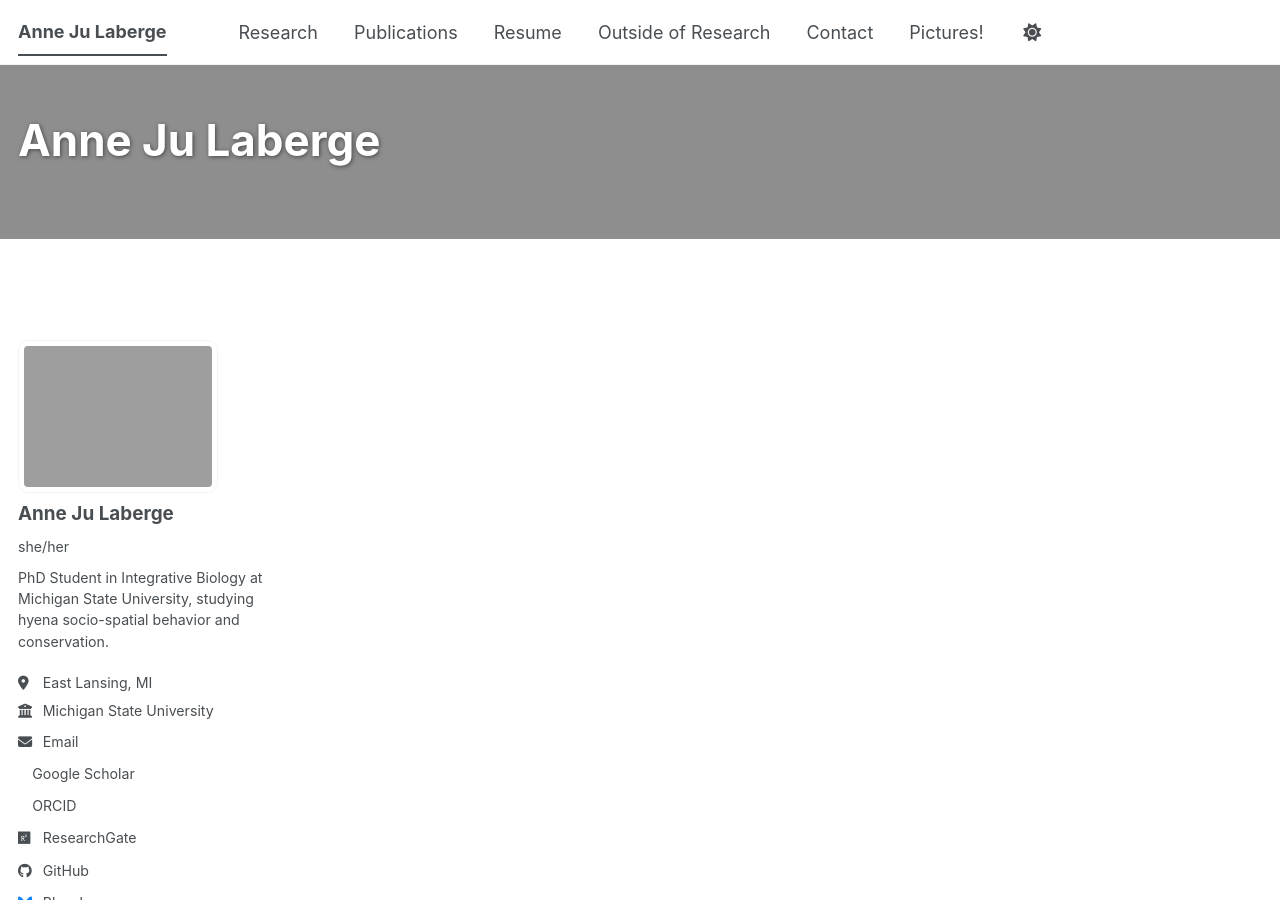
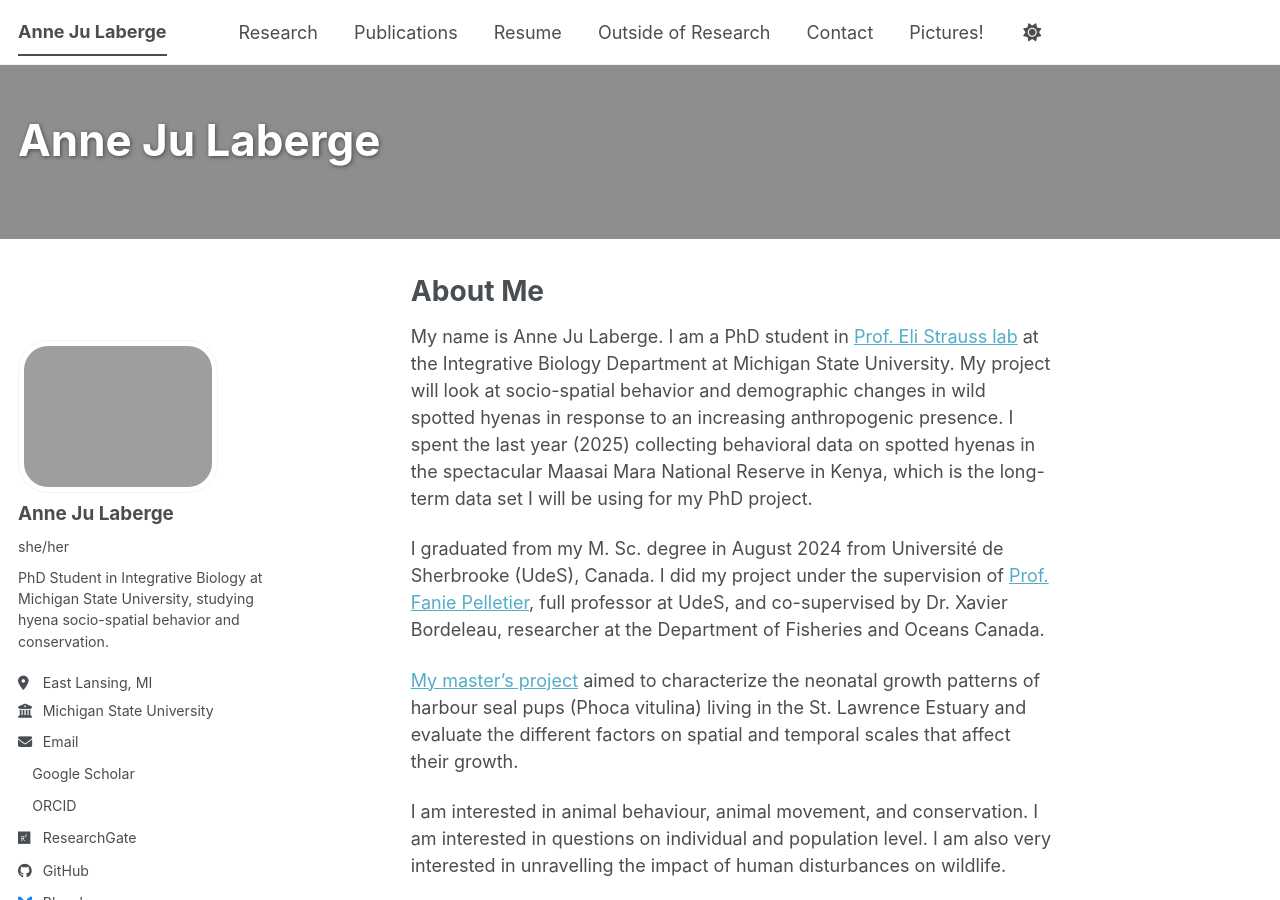
Before and after one commit to AnneJuL/annejul.github.io, a Jekyll site: the page built from _pages/about.md, in a window 1280 px wide and 900 px high. Built offline with Jekyll 4.4.1, drawn with Linux system fonts in a browser that asks for light colours; a style sheet for code colours, icons or effects is not loaded.

Commit message:
Adjust sidebar and avatar styles in main.scss

```diff
--- a/assets/css/main.scss
+++ b/assets/css/main.scss
@@ -39,9 +39,10 @@
 
 /* Remove circle from profile picture */
 .author__avatar img {
-  border-radius: 10px !important;
+  border-radius: 30px !important;
   max-width: 200px;
 }
+
 
 /* ===== SIDEBAR — wider, bigger font, no sticky scroll ===== */
 .sidebar.sticky {
@@ -51,16 +52,22 @@
   max-height: none !important;
   height: auto !important;
 }
+
 .sidebar {
   overflow: visible !important;
   max-height: none !important;
   font-size: 1.05rem;
 }
 
-/* Make sidebar wider on larger screens */
+/* Sidebar wider + content adjusts to match */
 @media (min-width: 64em) {
   .sidebar {
     width: 280px !important;
+    float: left !important;
+  }
+  .page {
+    float: right !important;
+    width: calc(100% - 300px) !important;
   }
 }
 
@@ -68,9 +75,12 @@
   .sidebar {
     width: 320px !important;
   }
+  .page {
+    width: calc(100% - 340px) !important;
+  }
 }
 
-/* ===== FOOTER — only at the very bottom, never fixed ===== */
+/* ===== FOOTER — only at the very bottom ===== */
 .page__footer {
   position: relative !important;
   bottom: auto !important;
```
